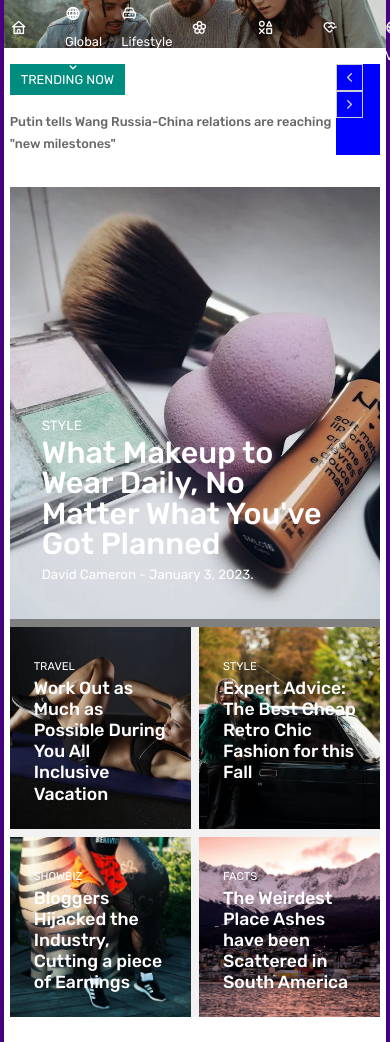
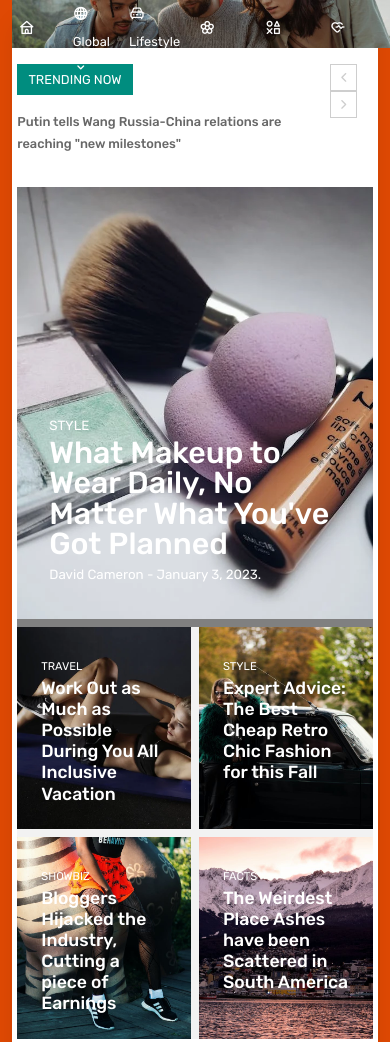
Before and after one commit to kessie2862/news-site, a plain HTML site: page index.html in a window 390 px wide. Shown: the top 1042 px of the page. Drawn offline with nearby package versions, Linux system fonts and the light colour scheme.

Commit message:
Modified the container width

```diff
--- a/style.css
+++ b/style.css
@@ -665,10 +665,10 @@ kjahkjfahgfkhagfhagfyyfh ahskfhafgakhfgakhfahaha {
     flex-direction: column;
   }
 
-  .trend-icon-swipe {
+  /* .trend-icon-swipe {
     background: blue;
     color: white;
-  }
+  } */
 
   .trend-icon-swipe span {
     display: inline;
@@ -686,18 +686,18 @@ kjahkjfahgfkhagfhagfyyfh ahskfhafgakhfgakhfahaha {
 }
 
 /* Screens 400px and bigger */
-/* @media screen and (max-width: 400px) {
+@media screen and (max-width: 400px) {
   body {
     background: rgb(223, 73, 4);
   }
 
   .container {
-    width: var(--container-width-tablet);
+    width: var(--container-width-phone);
   }
 
-  .content-container {
-    width: var(--container-width-phone);
-  }
-} */
+  /* .content-container {
+    width: var(--content-container-width-phone);
+  } */
+}
 
 /* MEDIA QUERIES ENDS */
```
